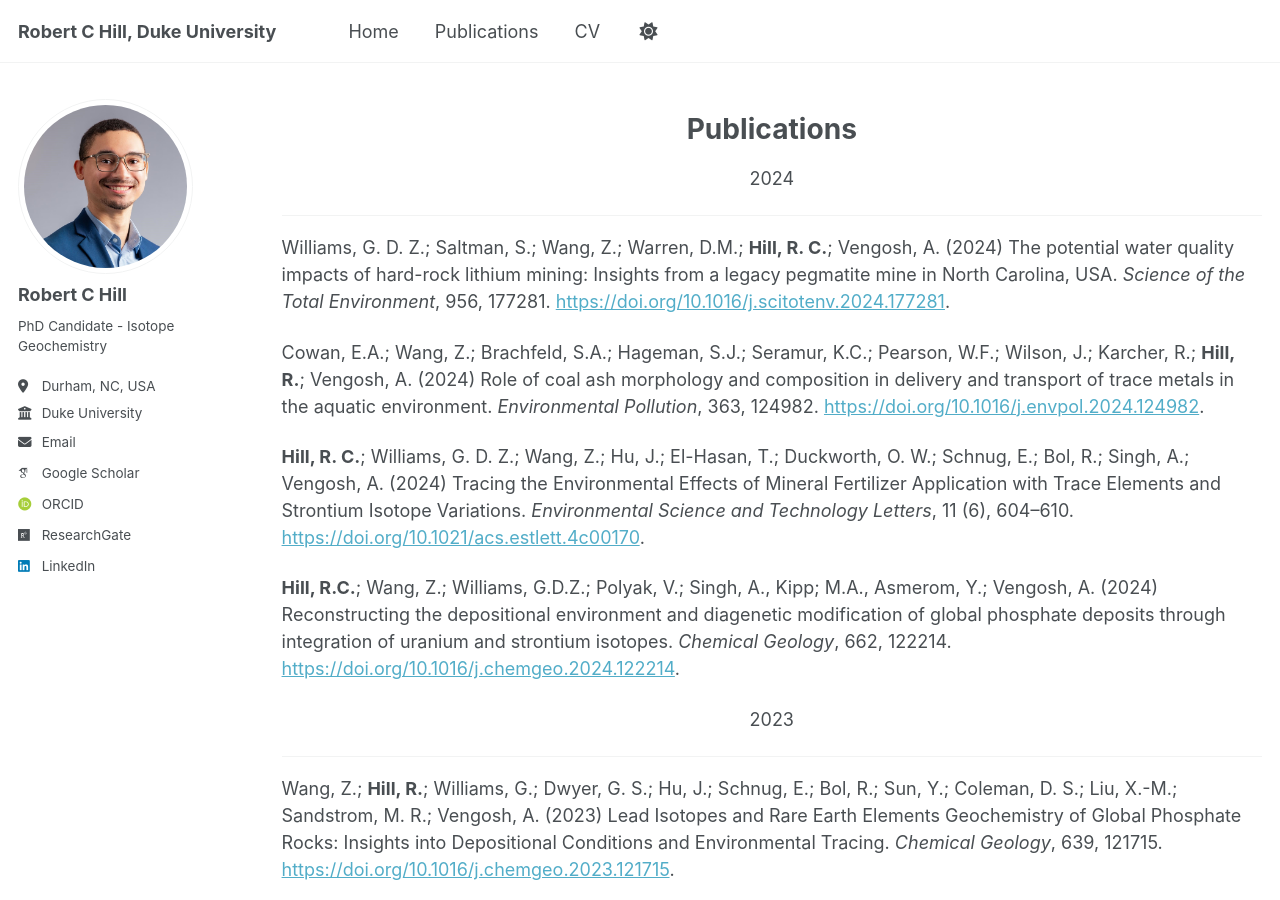
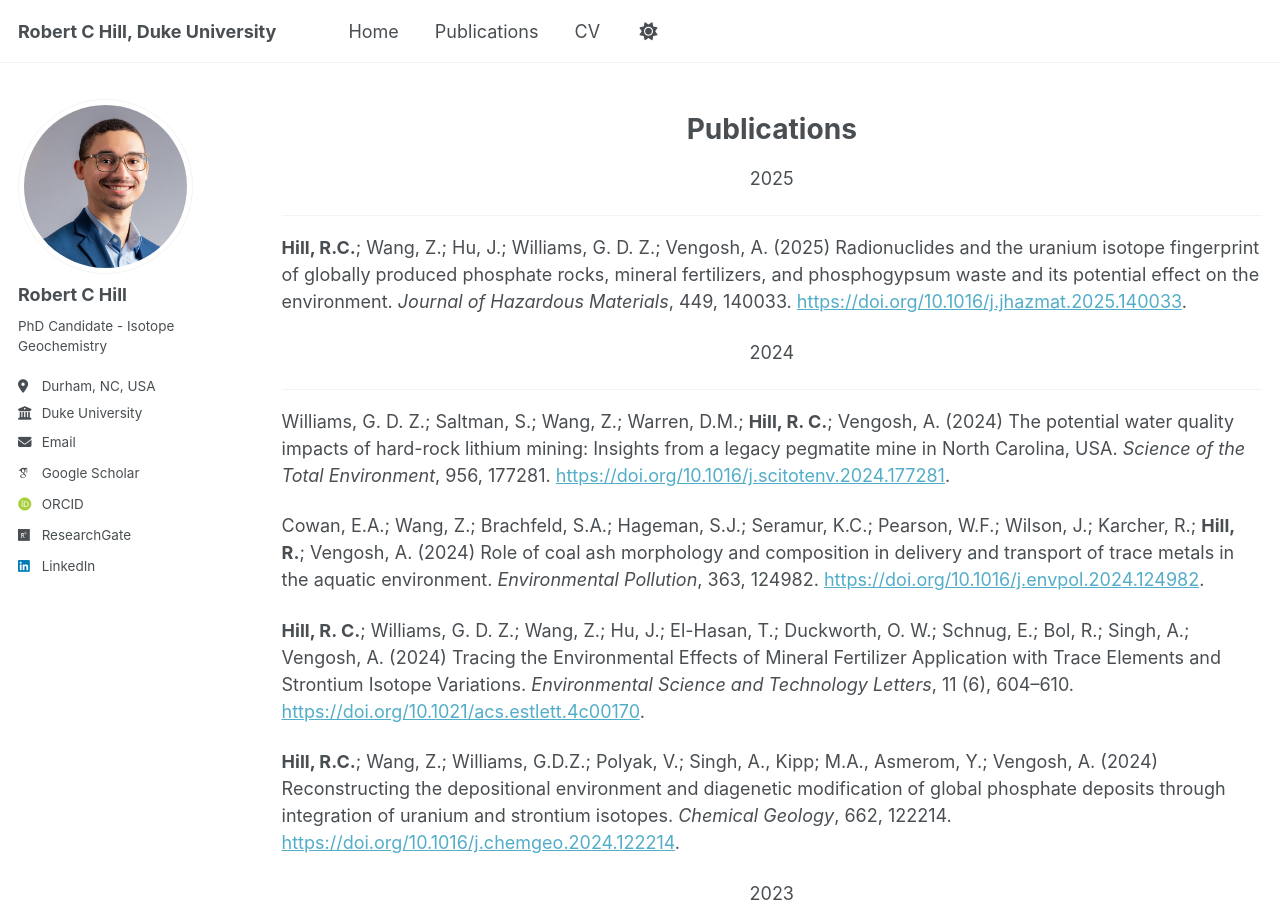
Before and after one commit to robert-c-hill/robert-c-hill.github.io, a Jekyll site: the page built from _pages/publications.html, in a window 1280 px wide and 900 px high. Built offline with Jekyll 4.4.1, drawn with Linux system fonts in a browser that asks for light colours; some web fonts are replaced.

Commit message:
Update publications.html

```diff
--- a/_pages/publications.html
+++ b/_pages/publications.html
@@ -14,6 +14,11 @@ author_profile: true
     <h1>Publications</h1>
 </div>
 
+
+<p style="text-align: center;">2025</p>
+<hr />
+<p><b>Hill, R.C.</b>; Wang, Z.; Hu, J.; Williams, G. D. Z.; Vengosh, A. (2025) Radionuclides and the uranium isotope fingerprint of globally produced phosphate rocks, mineral fertilizers, and phosphogypsum waste and its potential effect on the environment. <i>Journal of Hazardous Materials</i>, 449, 140033. <a href="https://doi.org/10.1016/j.jhazmat.2025.140033">https://doi.org/10.1016/j.jhazmat.2025.140033</a>.</p>
+
 <p style="text-align: center;">2024</p>
 <hr />
 <p>Williams, G. D. Z.; Saltman, S.; Wang, Z.; Warren, D.M.; <b>Hill, R. C.</b>; Vengosh, A. (2024) The potential water quality impacts of hard-rock lithium mining: Insights from a legacy pegmatite mine in North Carolina, USA. <i>Science of the Total Environment</i>, 956, 177281. <a href="https://doi.org/10.1016/j.scitotenv.2024.177281">https://doi.org/10.1016/j.scitotenv.2024.177281</a>.</p>
```
